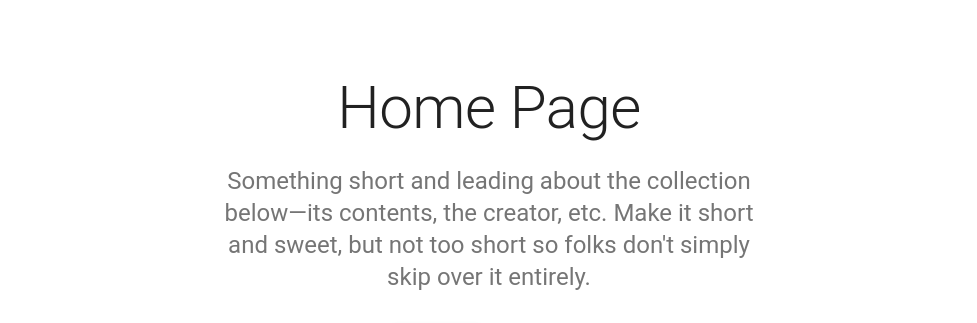
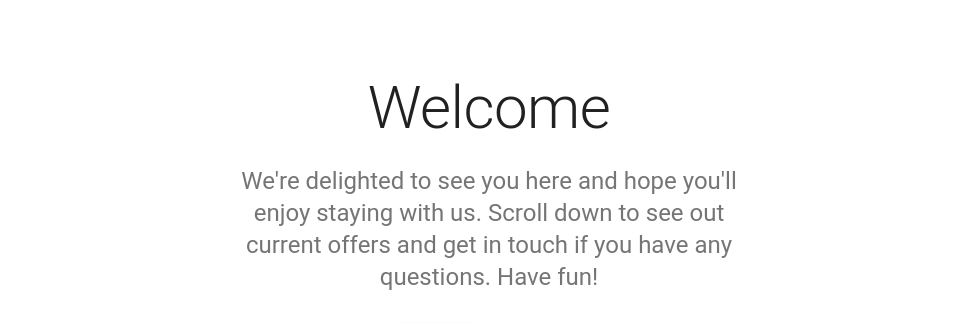
Before and after one commit to faultyagatha/microfrontends-react-vue, a React app in the folder packages/marketing/: page / in a window 1280 px wide. Shown: the top 323 px of the page, without its empty margins (151-1128 px from the left). Built offline with nearby package versions, Linux system fonts and the light colour scheme.

Commit message:
add home page description

```diff
--- a/packages/marketing/src/components/Landing.js
+++ b/packages/marketing/src/components/Landing.js
@@ -79,7 +79,7 @@ export default function Album() {
               color="textPrimary"
               gutterBottom
             >
-              Home Page
+              Welcome
             </Typography>
             <Typography
               variant="h5"
@@ -87,9 +87,9 @@ export default function Album() {
               color="textSecondary"
               paragraph
             >
-              Something short and leading about the collection below—its
-              contents, the creator, etc. Make it short and sweet, but not too
-              short so folks don&apos;t simply skip over it entirely.
+              We're delighted to see you here and hope you'll enjoy staying with us.
+              Scroll down to see out current offers and get in touch if you have any
+              questions. Have fun!
             </Typography>
             <div className={classes.heroButtons}>
               <Grid container spacing={2} justify="center">
```
